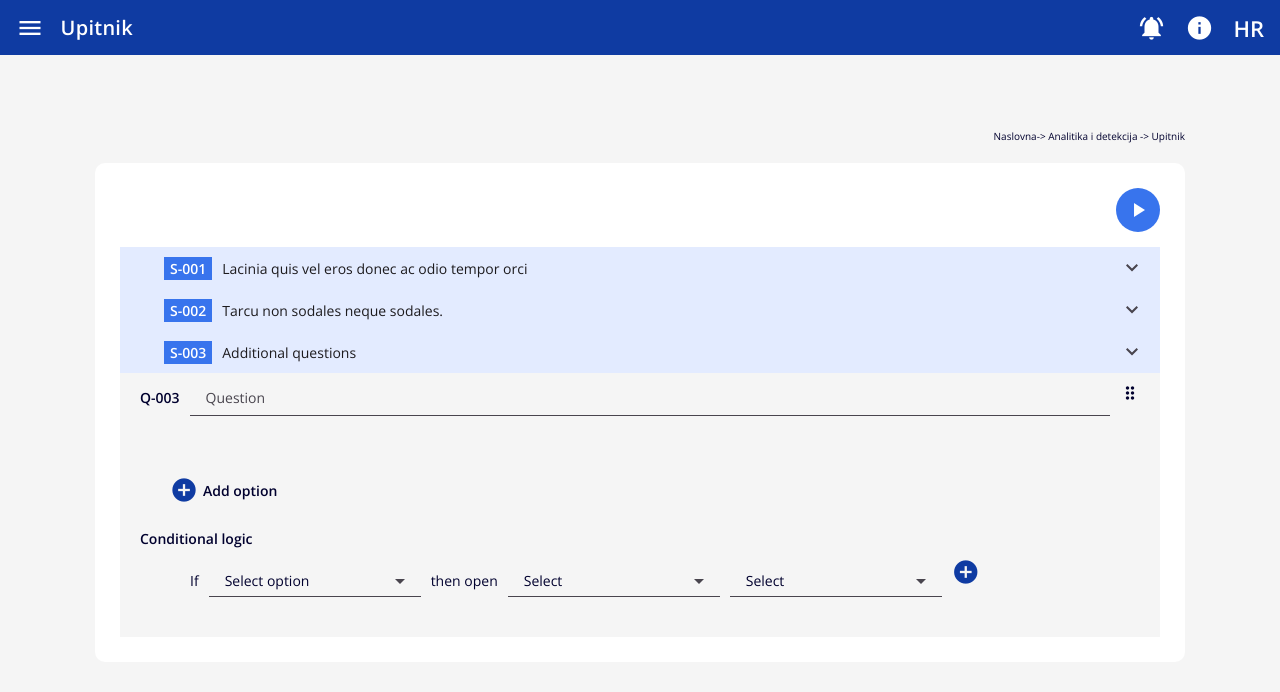
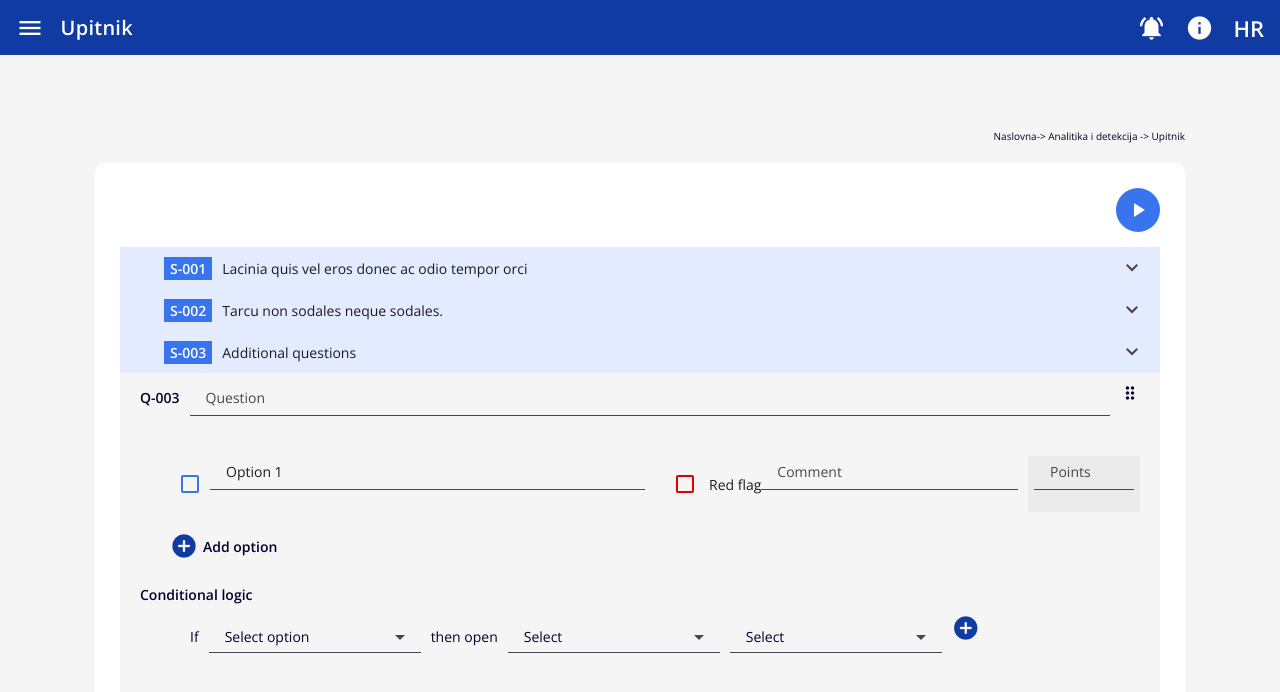
Before and after one commit to Ljusaj123/EritTest, an Angular app: page /admin in a window 1280 px wide. Shown: the top 692 px of the page. Built offline with nearby package versions, Linux system fonts and the light colour scheme.

Commit message:
created option component, added logic to get option labels, questions and sections for conditions

```diff
--- a/src/app/components/create-form/create-form.html
+++ b/src/app/components/create-form/create-form.html
@@ -1,16 +1,16 @@
 <form [formGroup]="form">
   <div class="question" formGroupName="question">
     <div class="question-header">
-      <span>{{questionOrder}}</span>
+      <span>{{ questionOrder }}</span>
       <mat-form-field>
-        <input matInput placeholder="Question" formControlName="title"/>
+        <input matInput placeholder="Question" formControlName="title" />
       </mat-form-field>
       <mat-icon>drag_indicator</mat-icon>
     </div>
     <div formArrayName="options" class="options">
-      <!-- @for (option of options.controls; let i = $index; track i) {
+      @for (option of options.controls; let i = $index; track i) {
       <app-option [type]="'check-box'" [formGroup]="option"> </app-option>
-      } -->
+      }
     </div>
 
     <div class="add-option">
@@ -31,9 +31,9 @@
 
         <mat-form-field>
           <mat-select formControlName="option" placeholder="Select option">
-            @for (option of conditionOptions; track $index) {
-            <mat-option [value]="option.value">
-              {{ option.value }}
+            @for (option of availableConditionOptions; track option) {
+            <mat-option [value]="option">
+              {{ option }}
             </mat-option>
             }
           </mat-select>
@@ -50,9 +50,9 @@
 
         <mat-form-field>
           <mat-select formControlName="target" placeholder="Select">
-            @for (question of questions; track $index) {
-            <mat-option [value]="question.value">
-              {{ question.value }}
+            @for (item of getTargetsForCondition(i); track item) {
+            <mat-option [value]="item">
+              {{ item }}
             </mat-option>
             }
           </mat-select>
@@ -66,5 +66,4 @@
       </div>
     </div>
   </div>
-
 </form>
--- a/src/app/components/create-form/create-form.ts
+++ b/src/app/components/create-form/create-form.ts
@@ -1,11 +1,12 @@
-import { Component } from '@angular/core';
+import { Component, Input } from '@angular/core';
 import { FormArray, FormControl, FormGroup, ReactiveFormsModule, Validators } from '@angular/forms';
 import { MatSelectModule } from '@angular/material/select';
 import { MatIcon } from '@angular/material/icon';
 import { CommonModule } from '@angular/common';
 import { MatButtonModule } from '@angular/material/button';
 import { MatInputModule } from '@angular/material/input';
-// import { Option } from './option/option';
+import { Option } from './option/option';
+import { QuestionnareService } from '../../core/questionnare.service';
 
 @Component({
   selector: 'app-create-form',
@@ -16,16 +17,21 @@ import { MatInputModule } from '@angular/material/input';
     CommonModule,
     MatButtonModule,
     MatInputModule,
+    Option,
   ],
   templateUrl: './create-form.html',
   styleUrl: './create-form.scss',
 })
 export class CreateForm {
+  @Input() questionOrder: string = 'Q-003';
+  @Input() sectionOrder: string = 'S-003';
+
   public conditionOptions: { label: string; value: string }[] = [];
   public questions: { label: string; value: string }[] = [];
 
   public form: FormGroup = this.initializeForm();
-  public questionOrder: string = 'Q-003';
+  public sectionOrders: string[] = [];
+  public questionOrders: string[] = [];
 
   get conditions(): FormArray {
     return this.form.get('conditions') as FormArray;
@@ -35,12 +41,42 @@ export class CreateForm {
     return this.form.get('question')?.get('options') as FormArray<FormGroup>;
   }
 
+  get availableConditionOptions(): string[] {
+    const usedOptions = this.conditions.controls
+      .map((c) => c.get('option')?.value)
+      .filter((v): v is string => !!v);
+
+    return this.options.controls
+      .map((opt) => opt.get('label')?.value)
+      .filter((label): label is string => !!label && !usedOptions.includes(label));
+  }
+
+  constructor(private questionnareService: QuestionnareService) {
+    this.sectionOrders = this.questionnareService.getAllSectionOrders();
+    this.questionOrders = this.questionnareService.getQuestionOrdersBySection(this.sectionOrder);
+  }
+
+  getTargetsForCondition(index: number) {
+    const type = this.conditions.at(index).get('type')?.value;
+
+    if (type === 'section') {
+      return this.sectionOrders;
+    }
+
+    if (type === 'question') {
+      return this.questionOrders;
+    }
+
+    return [];
+  }
+
   addCondition(): void {
     this.conditions.push(this.createCondition());
   }
 
   addOption(): void {
-    this.options.push(this.createOption());
+    const index = this.options.length + 1;
+    this.options.push(this.createOption(`Option ${index}`));
   }
 
   removeCondition(index: number): void {
@@ -59,22 +95,28 @@ export class CreateForm {
       question: new FormGroup({
         order: new FormControl(this.questionOrder),
         title: new FormControl<string>('', Validators.required),
-        options: new FormArray([this.createOption()]),
+        options: new FormArray([this.createOption(`Option 1`)]),
       }),
     });
   }
 
   private createCondition(): FormGroup {
-    return new FormGroup({
-      option: new FormControl<string>('', Validators.required),
-      type: new FormControl<string>('', Validators.required),
-      target: new FormControl<string>('', Validators.required),
+    const group = new FormGroup({
+      option: new FormControl<string | null>('', Validators.required),
+      type: new FormControl<'section' | 'question' | null>(null, Validators.required),
+      target: new FormControl<string | null>(null, Validators.required),
     });
+
+    group.get('type')!.valueChanges.subscribe(() => {
+      group.get('target')!.reset();
+    });
+
+    return group;
   }
 
-  private createOption(): FormGroup {
+  private createOption(label: string = ''): FormGroup {
     return new FormGroup({
-      label: new FormControl<string>('', Validators.required),
+      label: new FormControl<string>(label, Validators.required),
       isFlag: new FormControl<boolean>(false, Validators.required),
       comment: new FormControl<string>('', Validators.required),
       points: new FormControl<number | null>(null, Validators.required),
--- /dev/null
+++ b/src/app/components/create-form/option/option.html
@@ -0,0 +1,29 @@
+<div class="option" [formGroup]="formGroup">
+  <div>
+    @switch (type) { @case ('check-box') {
+    <mat-checkbox formControlName="isFlag"></mat-checkbox>
+    } @case ('multiple') {
+    <mat-radio-button formControlName="isFlag"></mat-radio-button>
+    } }
+
+    <mat-form-field class="label-input">
+      <input matInput placeholder="Option" formControlName="label" />
+    </mat-form-field>
+  </div>
+
+  <div>
+    @switch (type) { @case ('check-box') {
+    <mat-checkbox class="red-checkbox-flag" formControlName="isFlag"> Red flag </mat-checkbox>
+    } @case ('multiple') {
+    <mat-radio-button class="red-radio-flag" formControlName="isFlag"> Red flag </mat-radio-button>
+    } }
+
+    <mat-form-field class="comment-input">
+      <input matInput placeholder="Comment" formControlName="comment" />
+    </mat-form-field>
+
+    <mat-form-field class="points" style="width: 100px;">
+      <input matInput placeholder="Points" formControlName="points" />
+    </mat-form-field>
+  </div>
+</div>
--- /dev/null
+++ b/src/app/components/create-form/option/option.scss
@@ -0,0 +1,22 @@
+.option {
+  display: flex;
+  gap: 20px;
+  align-items: center;
+  justify-content: space-between;
+
+  > div {
+    flex: 1;
+    display: flex;
+    align-items: center;
+
+    .comment-input,
+    .label-input {
+      flex: 1;
+    }
+  }
+
+  .comment-input,
+  .label-input {
+    flex: 1;
+  }
+}
--- /dev/null
+++ b/src/app/components/create-form/option/option.ts
@@ -0,0 +1,22 @@
+import { Component, Input } from '@angular/core';
+import { FormGroup, ReactiveFormsModule } from '@angular/forms';
+import { MatInputModule } from '@angular/material/input';
+import { MatCheckboxModule } from '@angular/material/checkbox';
+import { MatRadioModule } from '@angular/material/radio';
+
+@Component({
+  selector: 'app-option',
+  standalone: true,
+  imports: [
+    ReactiveFormsModule,
+    MatInputModule,
+    MatCheckboxModule,
+    MatRadioModule,
+  ],
+  templateUrl: './option.html',
+  styleUrl: './option.scss',
+})
+export class Option {
+  @Input() type: string = '';
+  @Input({ required: true }) formGroup!: FormGroup;
+}
--- a/src/app/core/questionnare.service.ts
+++ b/src/app/core/questionnare.service.ts
@@ -83,4 +83,18 @@ export class QuestionnareService {
   getQuestionnare() {
     return this.questionnareData;
   }
+
+  getAllSectionOrders(): string[] {
+    return this.questionnareData.map((section) => section.order);
+  }
+
+  getQuestionOrdersBySection(sectionOrder: string): string[] {
+    const section = this.questionnareData.find((s) => s.order === sectionOrder);
+
+    if (!section) {
+      return [];
+    }
+
+    return section.questions.map((q) => q.order);
+  }
 }
```
